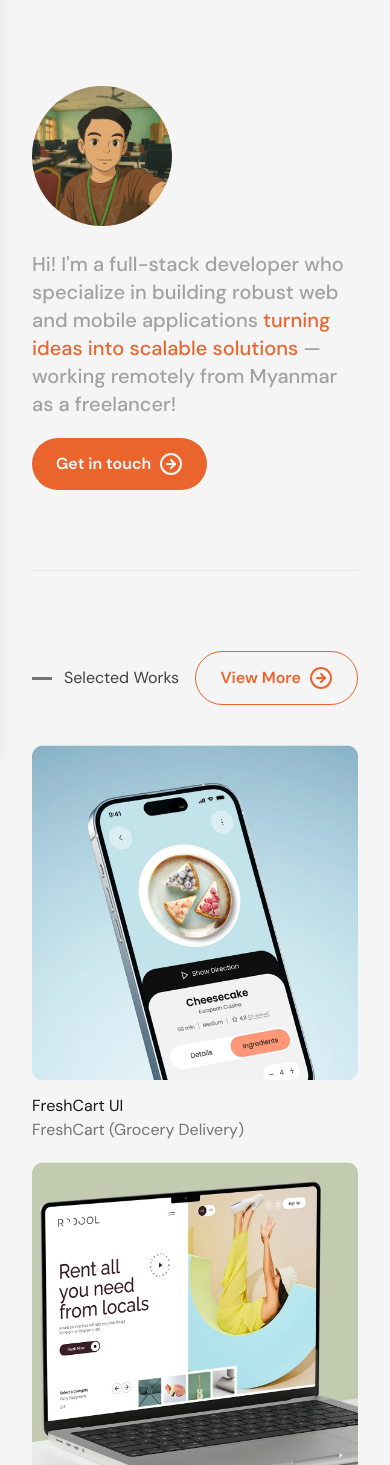
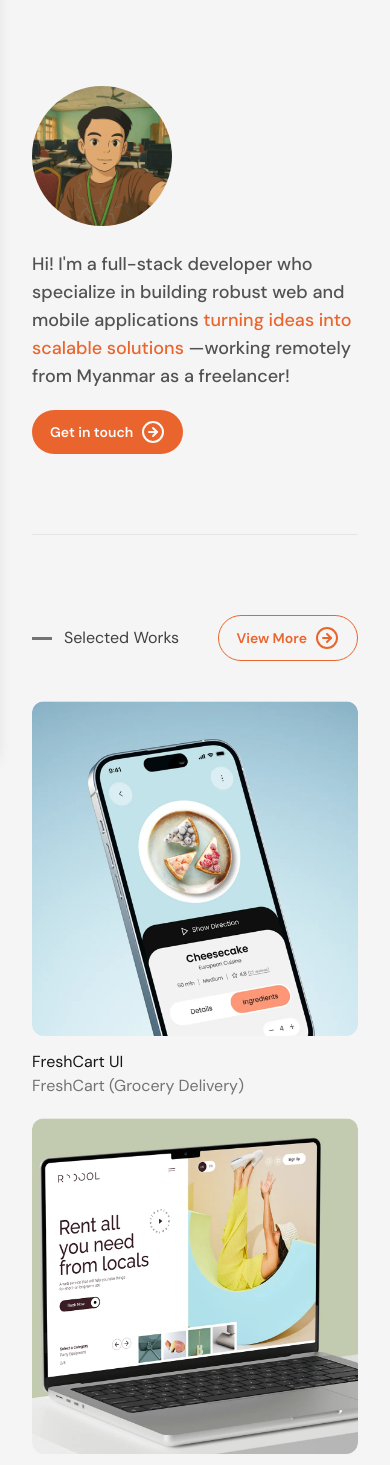
Before and after one commit to H3inAK/simple_pofolio, a website built with Vite: page index.html in a window 390 px wide. Shown: the part 91-1556 px from the top of the page. Built offline with nearby package versions, Linux system fonts and the light colour scheme.

Commit message:
make more responsive

```diff
--- a/index.html
+++ b/index.html
@@ -113,7 +113,7 @@
             <!-- Description & Button -->
             <div class="flex flex-col gap-5">
               <p
-                class="font-medium text-xl md:text-2xl text-neutral-400 max-w-[800px]"
+                class="font-medium text-xl md:text-2xl max-sm:text-lg text-neutral-600 max-w-[800px]"
               >
                 Hi! I'm a full-stack developer who specialize in building robust
                 web and mobile applications
@@ -154,10 +154,10 @@
           <div class="flex justify-between">
             <div class="flex gap-3 items-center">
               <div class="w-[20px] h-[3px] bg-neutral-500"></div>
-              <p class="text-2xl max-md:text-base text-neutral-700">Selected Works</p>
+              <p class="text-2xl max-md:text-base text-neutral-700 max-sm:text-base">Selected Works</p>
             </div>
             <button
-              class="secondary-btn rounded-full cursor-pointer flex gap-2 max-md:text-base"
+              class="secondary-btn rounded-full cursor-pointer flex items-center gap-2 max-md:text-base"
             >
               View More<svg
                 xmlns="http://www.w3.org/2000/svg"
@@ -184,7 +184,7 @@
           >
             <div class="hover:scale-105 hover:cursor-pointer duration-300">
               <img
-                class="mb-3.5"
+                class="mb-3.5 rounded-xl"
                 src="./assets/images/01.png"
                 alt="FreshCart UI"
               />
@@ -193,7 +193,7 @@
             </div>
             <div class="hover:scale-105 hover:cursor-pointer duration-300">
               <img
-                class="mb-3.5"
+                class="mb-3.5 rounded-xl"
                 src="./assets/images/02.png"
                 alt="BloomBank App"
               />
@@ -202,7 +202,7 @@
             </div>
             <div class="hover:scale-105 hover:cursor-pointer duration-300">
               <img
-                class="mb-3.5"
+                class="mb-3.5 rounded-xl"
                 src="./assets/images/03.png"
                 alt="NutriTrack Dashboard"
               />
@@ -222,13 +222,13 @@
           >
             <div class="flex gap-3 items-center">
               <div class="w-[20px] h-[3px] bg-neutral-500"></div>
-              <p class="font-medium text-2xl text-neutral-700 max-md:text-base">
+              <p class="font-medium text-2xl text-neutral-700 max-sm:text-base">
                 Who am I?
               </p>
             </div>
             <div class="flex flex-col items-start gap-3.5">
               <p
-                class="text-2xl max-md:text-base text-neutral-600 w-[644px] max-md:w-full"
+                class="text-2xl max-sm:text-base max-md:text-[18px] text-neutral-600 w-[644px] max-md:w-full"
               >
                 Hi! I'm a full-stack developer from Myanmar, working remotely as
                 a freelancer.
@@ -241,7 +241,7 @@
               </p>
 
               <button
-                class="secondary-btn rounded-full cursor-pointer flex gap-2 hover:bg-primary duration-300"
+                class="secondary-btn rounded-full cursor-pointer flex gap-2 items-center hover:bg-primary duration-300"
               >
                 Get to know me more<svg
                   xmlns="http://www.w3.org/2000/svg"
--- a/style/style.css
+++ b/style/style.css
@@ -16,11 +16,11 @@
 }
 
 .primary-btn {
-  @apply text-[#FAFAFA] bg-primary py-3.5 px-6 font-semibold hover:bg-amber-700
+  @apply text-[#FAFAFA] bg-primary py-3.5 px-6 font-semibold hover:bg-amber-700 max-sm:text-sm max-sm:py-[10px] max-sm:px-[18px]
 }
 
 .secondary-btn {
-    @apply border border-primary text-primary py-3.5 px-6 font-semibold hover:bg-primary hover:text-white duration-500
+    @apply border border-primary text-primary max-sm:text-sm max-sm:py-[10px] max-sm:px-[18px] py-3.5 px-6 font-semibold hover:bg-primary hover:text-white duration-500
 }
 
 .input{
```
